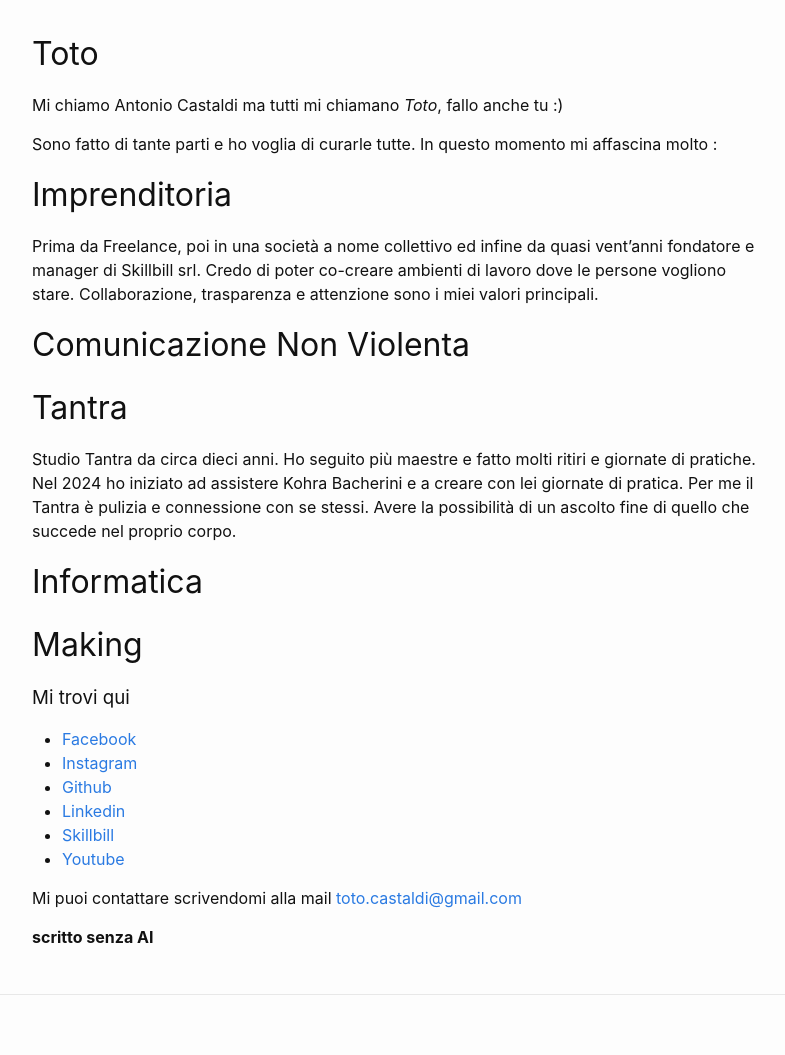
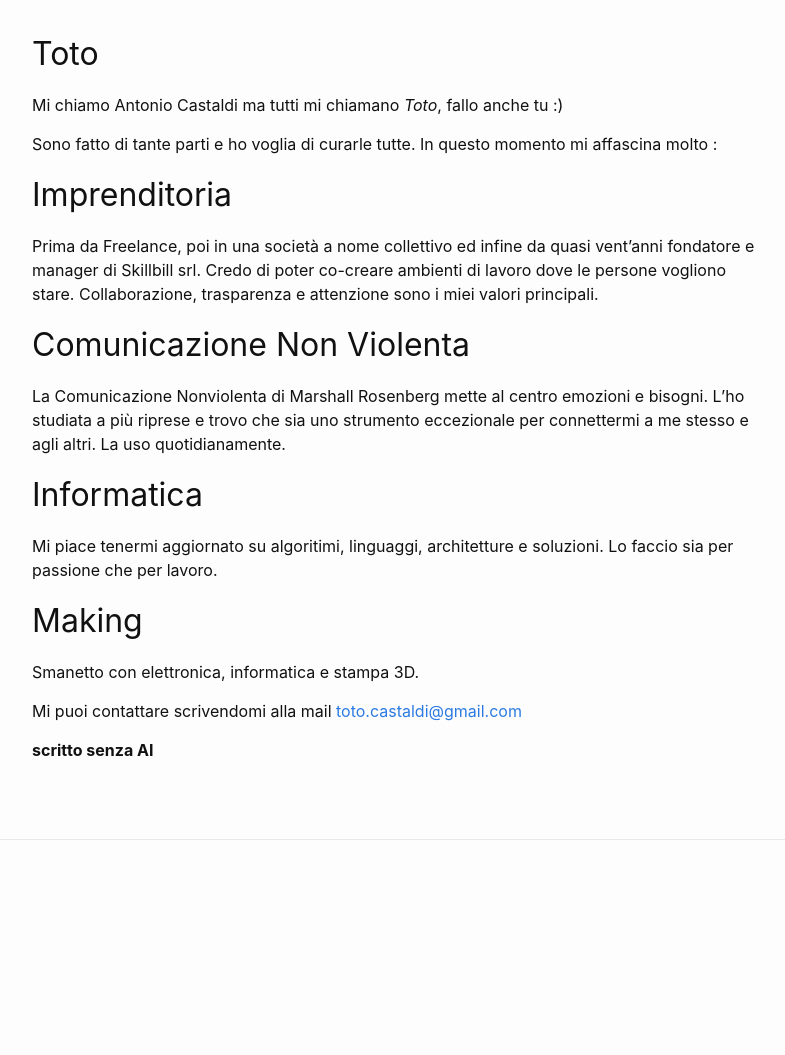
Before and after one commit to toto-castaldi/toto-castaldi.github.io, a Jekyll site: the page built from index.markdown, in a window 1280 px wide. Shown: the whole page, without its empty margins (238-1023 px from the left). Built offline with Jekyll 4.4.1, drawn with Linux system fonts in a browser that asks for light colours; after the commit the page ends 900 px from its top, so only the background shows below that.

Commit message:
si cnv, no tantra, no social

```diff
--- a/index.markdown
+++ b/index.markdown
@@ -13,22 +13,17 @@ Prima da Freelance, poi in una società a nome collettivo ed infine da quasi ven
 Credo di poter co-creare ambienti di lavoro dove le persone vogliono stare. Collaborazione, trasparenza e attenzione sono i miei valori principali.
 
 # Comunicazione Non Violenta
-# Tantra
 
-Studio Tantra da circa dieci anni. Ho seguito più maestre e fatto molti ritiri e giornate di pratiche.
-Nel 2024 ho iniziato ad assistere Kohra Bacherini e a creare con lei giornate di pratica.
-Per me il Tantra è pulizia e connessione con se stessi. Avere la possibilità di un ascolto fine di quello che succede nel proprio corpo.
+La Comunicazione Nonviolenta di Marshall Rosenberg mette al centro emozioni e bisogni. L'ho studiata a più riprese e trovo che sia uno strumento eccezionale per connettermi a me stesso e agli altri. La uso quotidianamente.
 
 # Informatica
+
+Mi piace tenermi aggiornato su algoritimi, linguaggi, architetture e soluzioni. Lo faccio sia per passione che per lavoro.
+
 # Making
 
-### Mi trovi qui
- - [Facebook](https://www.facebook.com/toto.castaldi/)
- - [Instagram](https://www.instagram.com/toto.castaldi/)
- - [Github](https://github.com/toto-castaldi)
- - [Linkedin](https://www.linkedin.com/in/antoniocastaldi)
- - [Skillbill](https://www.skillbill.it)
- - [Youtube](https://www.youtube.com/user/toto0castaldi)
+Smanetto con elettronica, informatica e stampa 3D.
+
 
 Mi puoi contattare scrivendomi alla mail [toto.castaldi@gmail.com](mailto:toto.castaldi@gmail.com)
 
```
